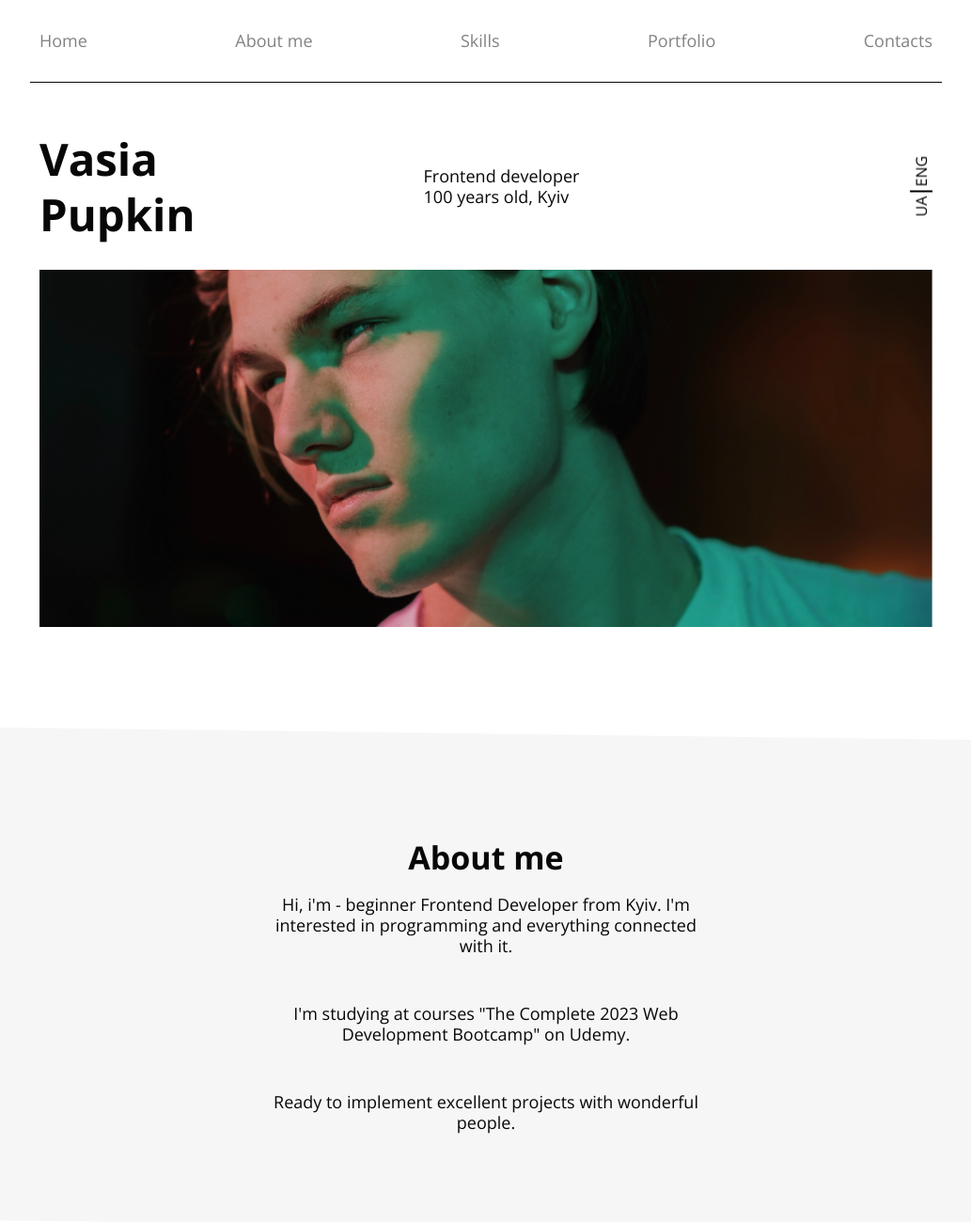
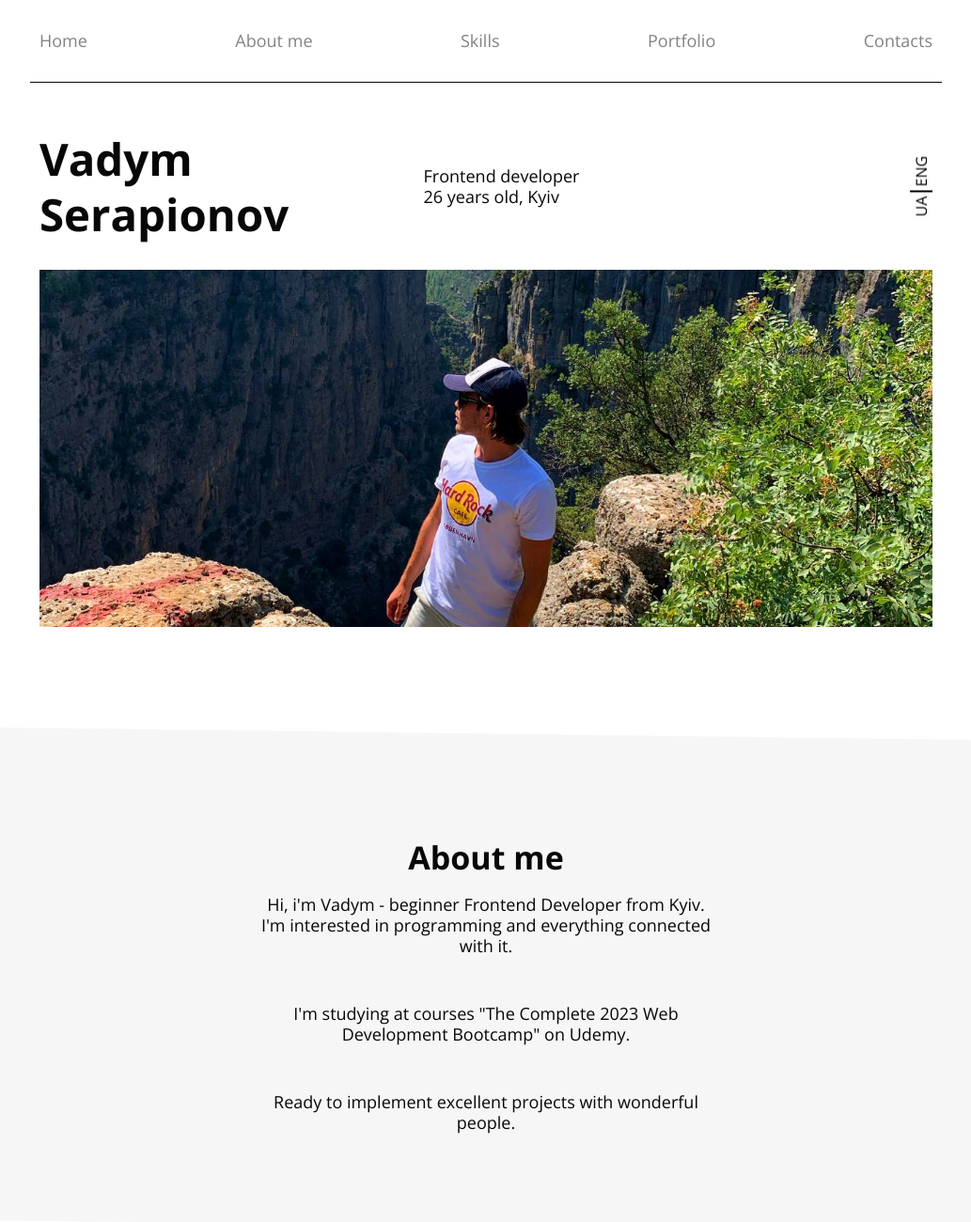
Before and after one commit to WaLLie12/my_portfolio, a plain HTML site: page index.html in a window 1280 px wide. Shown: the top 1300 px of the page at 94% size, without its empty margins (123-1156 px from the left). Drawn offline with nearby package versions, Linux system fonts and the light colour scheme.

Commit message:
change info and img

```diff
--- a/index.html
+++ b/index.html
@@ -48,7 +48,7 @@
                         </div>
                     </div>
                     <div class="about__image animation-img">
-                        <img src="./img/BSPP2266.png" alt="Error">
+                        <img src="./img/photo_5194970353233937100_y.jpg" alt="Error">
                     </div>
                 </div>
             </section>
@@ -144,8 +144,10 @@
                         <p class="portfolio__text" data-lang="home_page-15">Qubit - landing page</p>
                     </div>
                     <div class="portfolio__img">
-                        <img src="./img/webstudio.PNG" alt="#">
-                        <p class="portfolio__text" data-lang="home_page-16">Outsourcing company - project</p>
+                        <img src="./img/LampFirstPage.PNG" alt="#">
+                        <div>
+                         <a href="https://bucolic-pika-3b5286.netlify.app/" class="portfolio__text text__link" data-lang="home_page-16">Lamp - landing page</a>
+                        </div>
                     </div>
                 </div>
             </section>
--- a/js/script.js
+++ b/js/script.js
@@ -64,24 +64,24 @@ const homeTexts = {
 		ua: "Контакти",
 	},
 	"home_page-6": {
-		en: "Vasia Pupkin",
-		ua: "Вася Пупкін",
+		en: "Vadym Serapionov",
+		ua: "Вадим Серапіонов",
 	},
     "home_page-7": {
 		en: "Frontend developer ",
 		ua: "Фронтенд розробник ",
 	},
 	"home_page-7_1": {
-		en: "100 years old, Kyiv",
-		ua: "100 років, Київ",
+		en: "26 years old, Kyiv",
+		ua: "26 років, Київ",
 	},
 	"home_page-8": {
 		en: "About me",
 		ua: "Про мене",
 	},"home_page-9":
     {
-		en: "Hi, i'm  - beginner Frontend Developer from Kyiv. I'm interested in programming and everything connected with it.",
-		ua: "Привіт, я  - початківець Frontend Developer з Києва. Мене цікавить програмування та все, що з ним пов'язано.",
+		en: "Hi, i'm Vadym   - beginner Frontend Developer from Kyiv. I'm interested in programming and everything connected with it.",
+		ua: "Привіт, я Вадим  - початківець Frontend Developer з Києва. Мене цікавить програмування та все, що з ним пов'язано.",
 	},"home_page-10":
     {
 		en: "I'm studying at courses \"The Complete 2023 Web Development Bootcamp\" on Udemy.",
@@ -108,8 +108,8 @@ const homeTexts = {
 		ua: "Qubit - лендінг",
 	},"home_page-16":
     {
-		en: "Outsourcing company - project",
-		ua: "Компанія з аутсорсингу - проект",
+		en: "Lamp - landing page",
+		ua: "Lamp - landing page",
 	},"home_page-17":
     {
 		en: "Contacts",
--- a/scss/style.scss
+++ b/scss/style.scss
@@ -99,6 +99,7 @@ body{
 }
 
 // відображення контенту на головній сторінці
+
 .header__container{
     border-bottom: 1px solid #070707;
     position: relative;
@@ -504,6 +505,7 @@ body{
     color: #070707;
 }
 
+
 .portfolio__img p{
     margin: 2.5em 0 0 0;
 }
```
Also changed, not shown: img/LampFirstPage.PNG (added).
